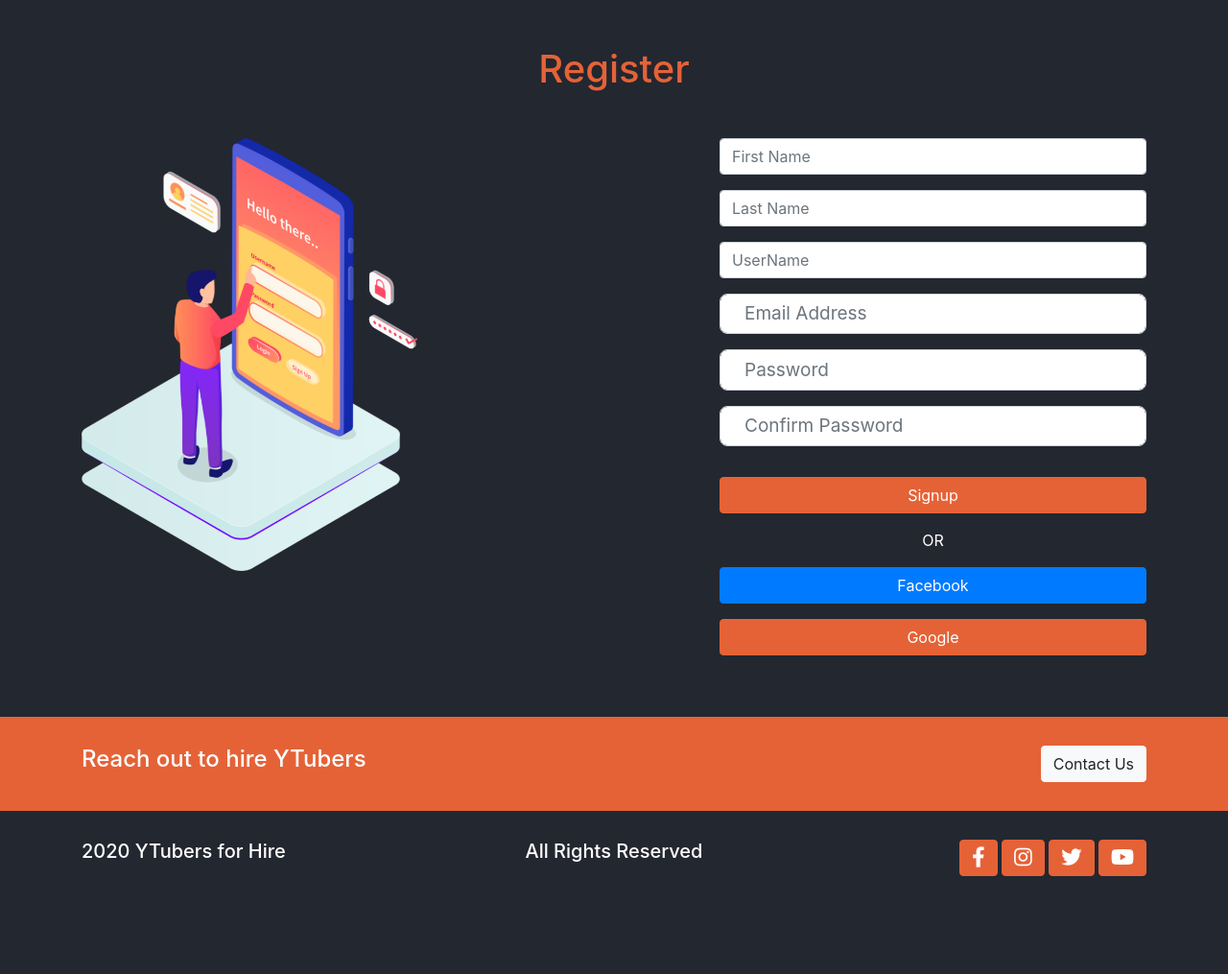
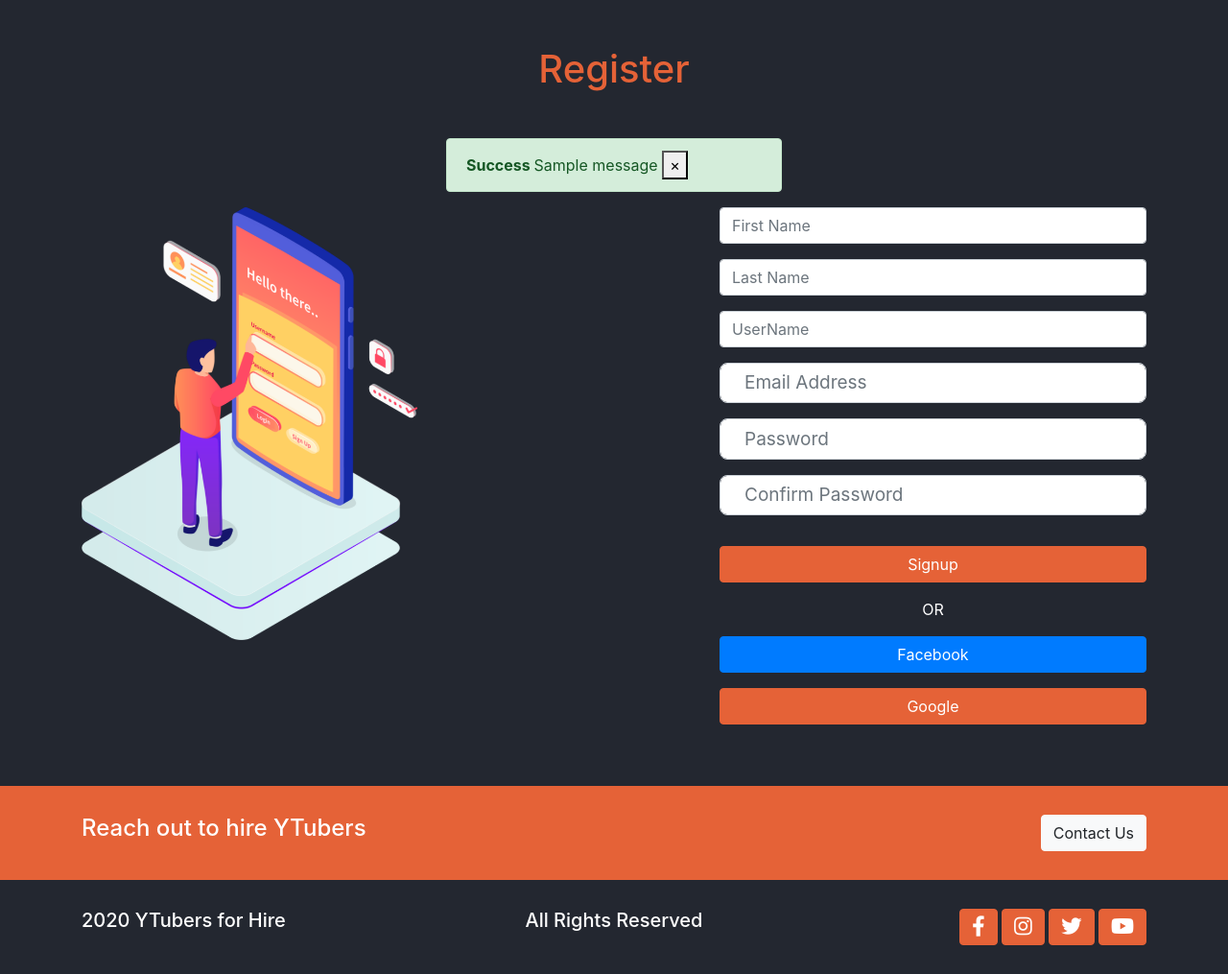
Before and after one commit to Sebinsj/Tubers, a Django app: page /accounts/register in a window 1280 px wide. Shown: the part 109-1124 px from the top of the page at 96% size. Before the commit the page ends 1022 px from the top, so only its background shows below. Run offline with Django 4.2, Linux system fonts and the light colour scheme; one stand-in notice (Sample message) is shown.

Commit message:
messages not fixed

```diff
--- a/accounts/views.py
+++ b/accounts/views.py
@@ -16,7 +16,7 @@
             messages.success(request,'you are logged in')
             return redirect('dashboard')
         else:
-            messages.error(request,'invalid credentials')
+            messages.warning(request,'invalid credentials')
             return redirect('login')
 
     return render(request,'accounts/login.html')
@@ -32,11 +32,11 @@
 
         if password==confirm_password:
             if User.objects.filter(username=user_name).exists():
-                messages.error(request,'username exists')
+                messages.warning(request,'username exists')
                 return redirect('register')
             else:
                 if User.objects.filter(email=email).exists():
-                    messages.error(request,'email exits')
+                    messages.warning(request,'email exits')
                     return redirect('register')
                 else:
                     user=User.objects.create_user(username=user_name,email=email,password=password,first_name=first_name,last_name=last_name)
@@ -45,7 +45,7 @@
                     return redirect('login')
 
         else:
-            messages.error(request,'passwords do not match')
+            messages.warning(request,'passwords do not match')
             return redirect('register')
 
     return render(request,'accounts/register.html')
--- a/templates/accounts/register.html
+++ b/templates/accounts/register.html
@@ -6,6 +6,11 @@
     <h1 class="text-center mt-5 mb-5">
       Register
     </h1>
+    <div class="row">
+      <div class="col-md-4 offset-md-4">
+        {% include 'messages.html'%}
+      </div>
+    </div>
     <div class="row">
       <div class="col-md-6 ">
         <img src="{%static './assets/images/login-image.png'%}" class="img-fluid" alt="img">
--- a/templates/includes/header.html
+++ b/templates/includes/header.html
@@ -6,6 +6,7 @@
           <a href="mailto:info@ytubers.com" class="mr-3">info@ytubers.com</a>
           <span>Call at: +91 9898989898 </span>
         </div>
+
         <div class="header-buttons col-md-6 d-flex justify-content-end">
           {% if user.is_authenticated %}
            <a class="btn btn-accent mr-3" href="{%url 'dashboard' %}">dashboard</a>
--- /dev/null
+++ b/templates/messages.html
@@ -0,0 +1,21 @@
+{% if messages%}
+  {%for message in messages%}
+    <div class="alert alert-{{message.tags}} alert-dismissible fade show"  role="alert">
+      <strong>
+        {% if message.level == DEFAULT_MESSAGE.LEVELS.ERROR%}
+        Error:
+        {% else %}
+        {{ message.tags | title }}
+        {%endif%}
+
+
+      </strong>
+      {{message}}
+      <button type="button" class="btn-close" data-bs-dismiss="alert" aria-label="Close">
+        <span aria-hidden="true">&times;</span>
+      </button>
+    </div>
+
+  {% endfor %}
+
+{%endif%}
```
